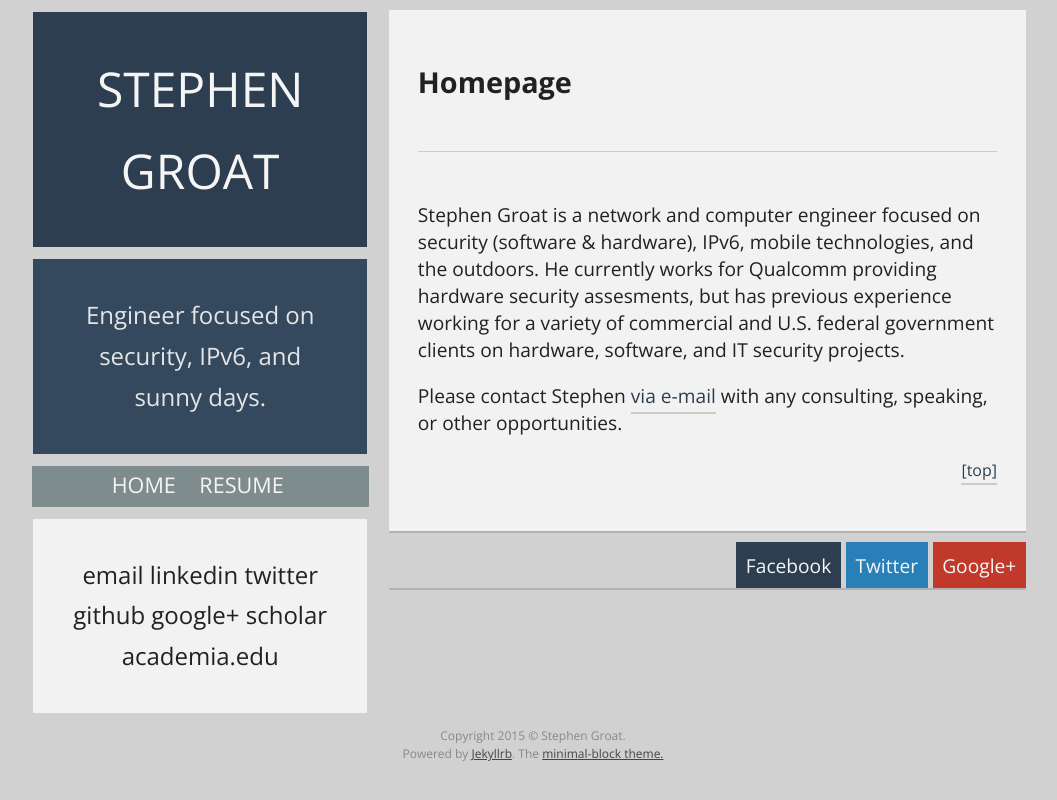
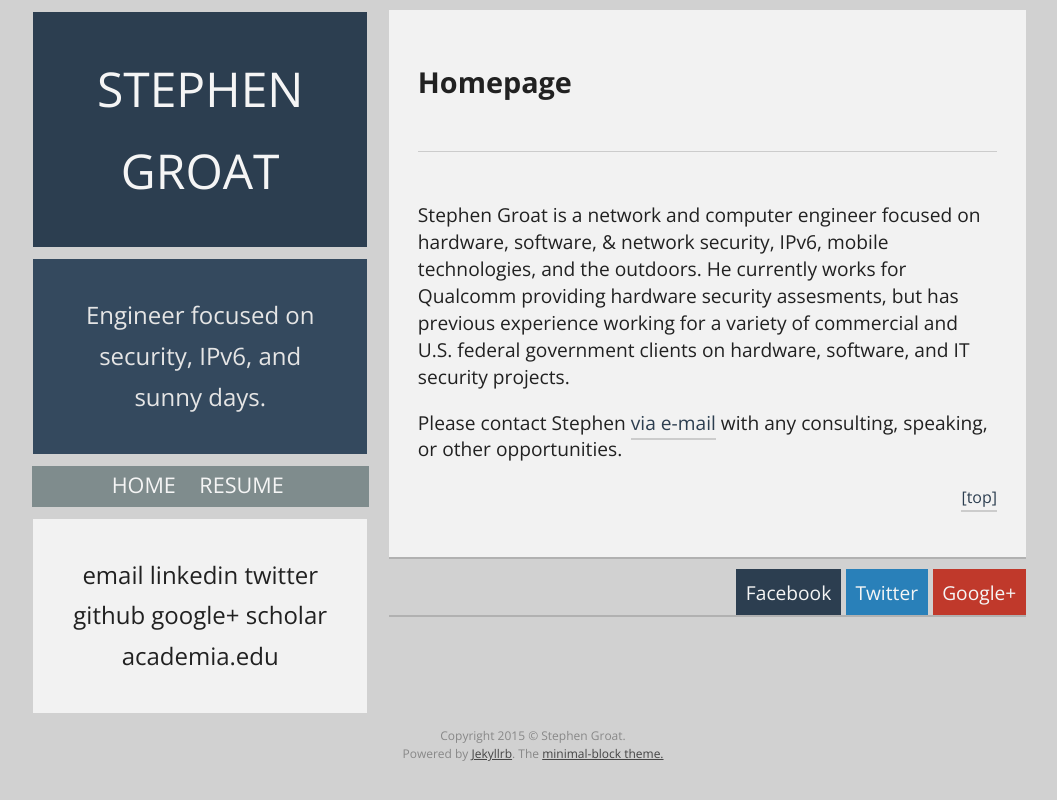
Before and after one commit to drvy/minimal-block, a Jekyll site: the page built from _posts/2015-02-09-homepage.md, in a window 1280 px wide. Shown: the top 800 px of the page, without its empty margins (107-1164 px from the left). Built offline with Jekyll 4.4.1, drawn with Linux system fonts in a browser that asks for light colours; Markdown is read by kramdown in place of the engine named in the settings.

Commit message:
Update 2015-02-09-homepage.md

```diff
--- a/_posts/2015-02-09-homepage.md
+++ b/_posts/2015-02-09-homepage.md
@@ -1,8 +1,9 @@
 ---
 layout: post
 title:  "Homepage"
+tags: homepage
 ---
 
-Stephen Groat is a network and computer engineer focused on security (software & hardware), IPv6, mobile technologies, and the outdoors. He currently works for Qualcomm providing hardware security assesments, but has previous experience working for a variety of commercial and U.S. federal government clients on hardware, software, and IT security projects.
+Stephen Groat is a network and computer engineer focused on hardware, software, & network security, IPv6, mobile technologies, and the outdoors. He currently works for Qualcomm providing hardware security assesments, but has previous experience working for a variety of commercial and U.S. federal government clients on hardware, software, and IT security projects.
 
 Please contact Stephen [via e-mail](mailto:stephen@egroat.com) with any consulting, speaking, or other opportunities.
```
